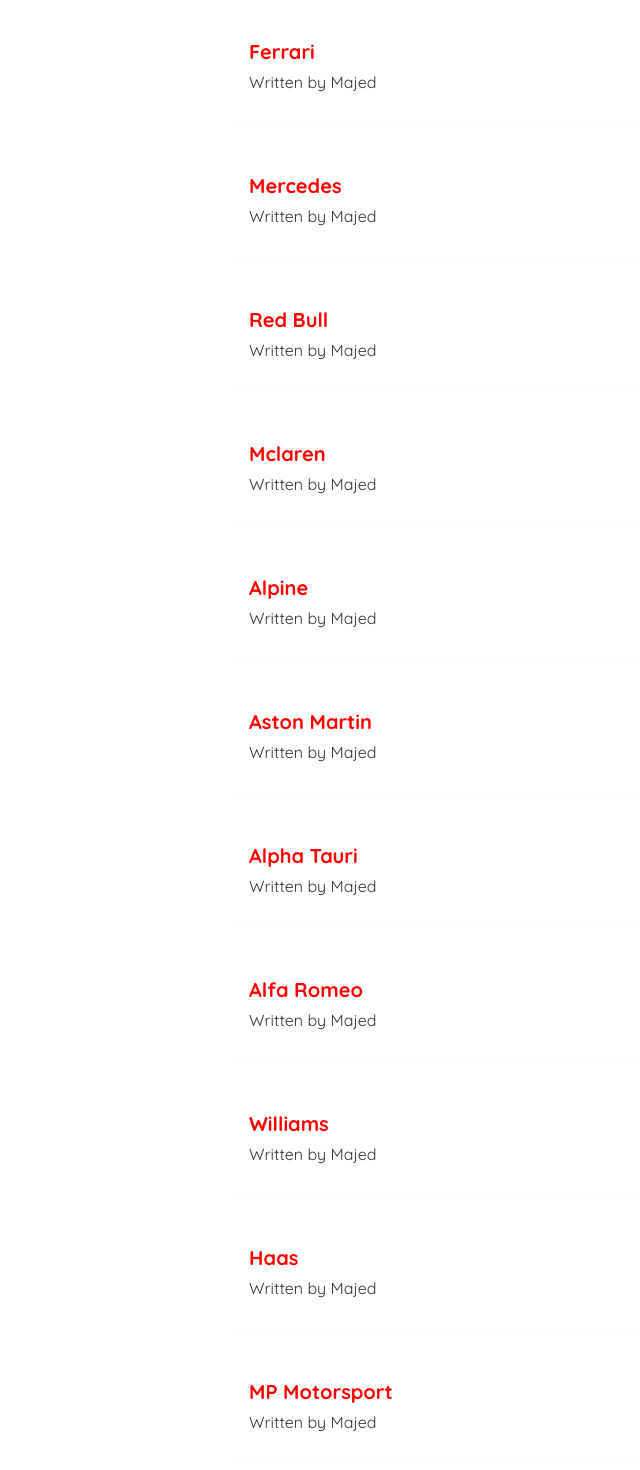
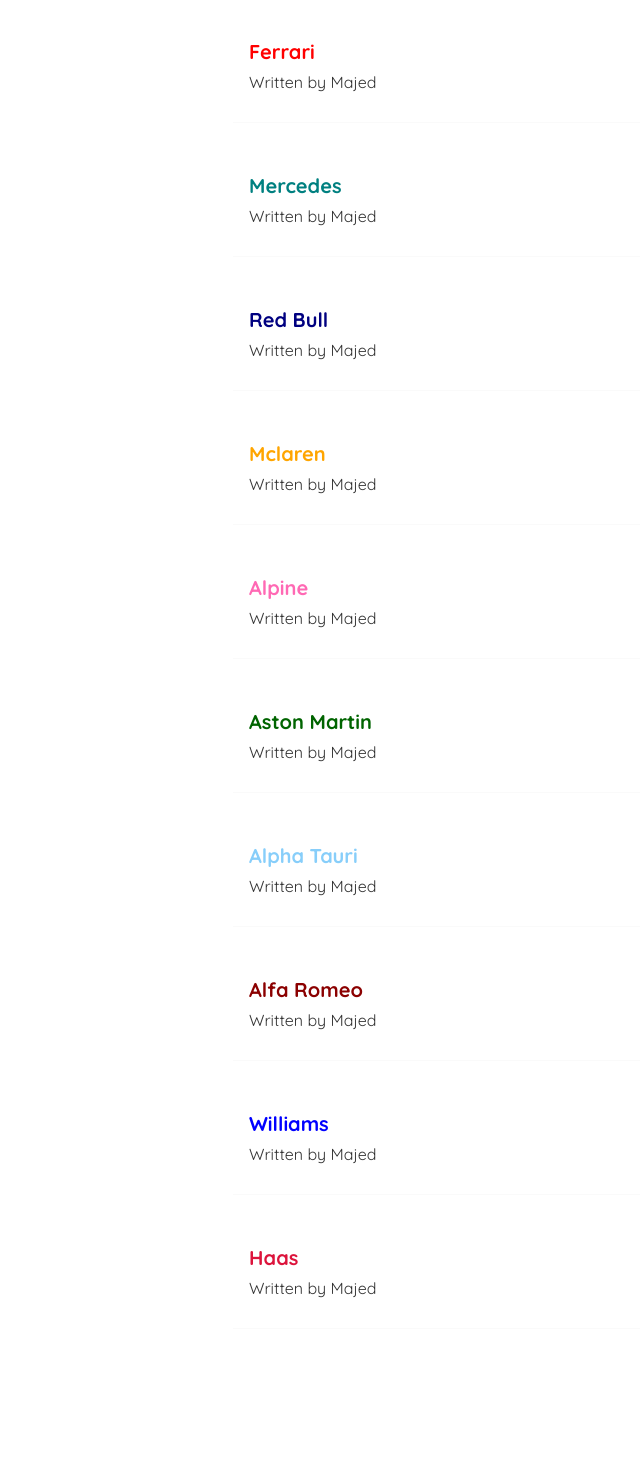
Before and after one commit to MajedAlthonayan/ReactBlog, a React (Create React App) app in the folder react-blog/: page / in a window 1280 px wide. Shown: the part 182-1652 px from the top of the page, without its empty margins (107-747 px from the left). After the commit the page ends 1591 px from the top, so only its background shows below. Built offline with nearby package versions, Linux system fonts and the light colour scheme; data requests are answered from the project's data file.

Commit message:
added some css so that each team is represented with its own colour

```diff
--- a/react-blog/data/db.json
+++ b/react-blog/data/db.json
@@ -59,12 +59,6 @@
       "body": "lorem ipsum",
       "author": "Majed",
       "id": 10
-    },
-    {
-      "title": "MP Motorsport",
-      "body": "lorem ipsum",
-      "author": "Majed",
-      "id": 11
     }
   ]
 }
--- a/react-blog/src/BlogList.js
+++ b/react-blog/src/BlogList.js
@@ -8,7 +8,7 @@
             {blogs.map((blog) => (
                 <div className="blog-preview" key={blog.id}>
                     <Link to={`/blogs/${blog.id}`}>
-                        <h2>{blog.title}</h2>
+                        <h2 className={"id" + blog.id}>{blog.title}</h2>
                         <p>Written by {blog.author}</p>
                     </Link>
                 </div>
--- a/react-blog/src/index.css
+++ b/react-blog/src/index.css
@@ -47,7 +47,7 @@
 
 .blog-preview h2{
   font-size: 20px;
-  color: red;
+  /* color: red; */
   margin-bottom: 8px;
 }
 
@@ -55,6 +55,46 @@
   margin-left: 16px;
   text-decoration: none;
   padding: 6px;
+}
+
+.id1{
+  color: red;
+}
+
+.id2{
+  color: teal;
+}
+
+.id3{
+  color: navy;
+}
+
+.id4{
+  color: orange;
+}
+
+.id5{
+  color: hotpink;
+}
+
+.id6{
+  color: darkgreen;
+}
+
+.id7{
+  color: lightskyblue;
+}
+
+.id8{
+  color: darkred;
+}
+
+.id9{
+  color: blue;
+}
+
+.id10{
+  color: crimson;
 }
 
 .blog-details h2{
```
